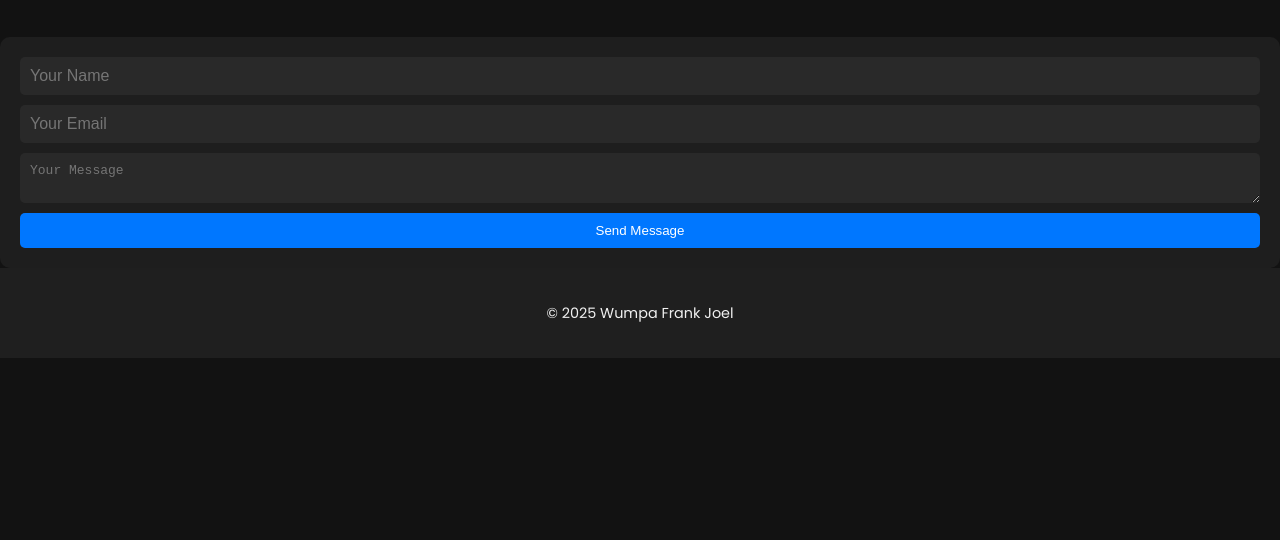
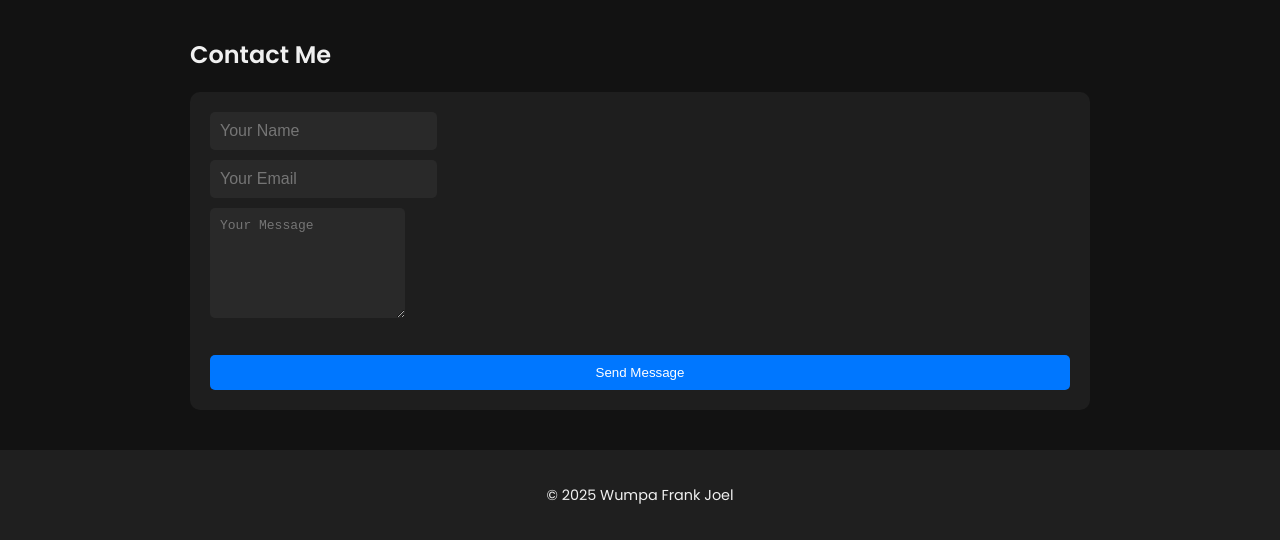
Before and after one commit to WUMPA97/WUMPA-FRANK-JOEL, a plain HTML site: page index.html in a window 1280 px wide. Shown: the part 1378-1918 px from the top of the page. Before the commit the page ends 1736 px from the top, so only its background shows below. Drawn offline with Linux system fonts and the light colour scheme.

Commit message:
Update index.html

```diff
--- a/index.html
+++ b/index.html
@@ -65,12 +65,22 @@
     </p>
   </section>
 
-  <form action="https://formspree.io/f/myzpezez" method="POST" class="contact-form">
-  <input type="text" name="name" placeholder="Your Name" required>
-  <input type="email" name="_replyto" placeholder="Your Email" required>
-  <textarea name="message" placeholder="Your Message" required></textarea>
-  <button type="submit">Send Message</button>
-</form>
+  <section id="contact">
+  <h2>Contact Me</h2>
+  <form action="https://formspree.io/f/YOUR_FORMSPREE_ENDPOINT" method="POST" class="contact-form">
+    <div class="form-group">
+      <input type="text" name="name" placeholder="Your Name" required>
+    </div>
+    <div class="form-group">
+      <input type="email" name="_replyto" placeholder="Your Email" required>
+    </div>
+    <div class="form-group">
+      <textarea name="message" placeholder="Your Message" rows="6" required></textarea>
+    </div>
+    <button type="submit" class="btn">Send Message</button>
+  </form>
+</section>
+
 
 
 
```
